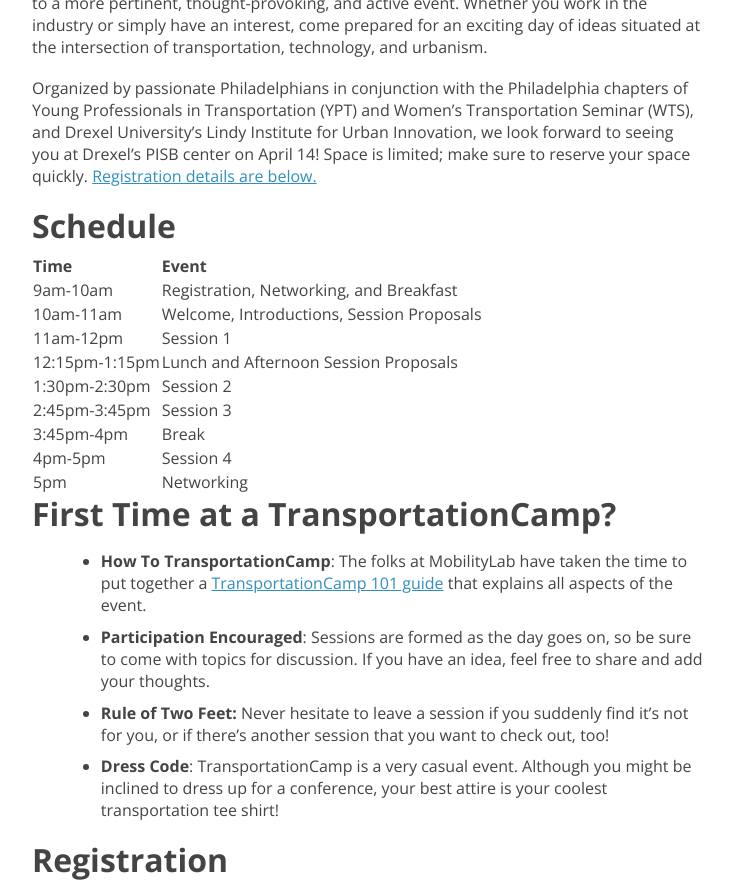
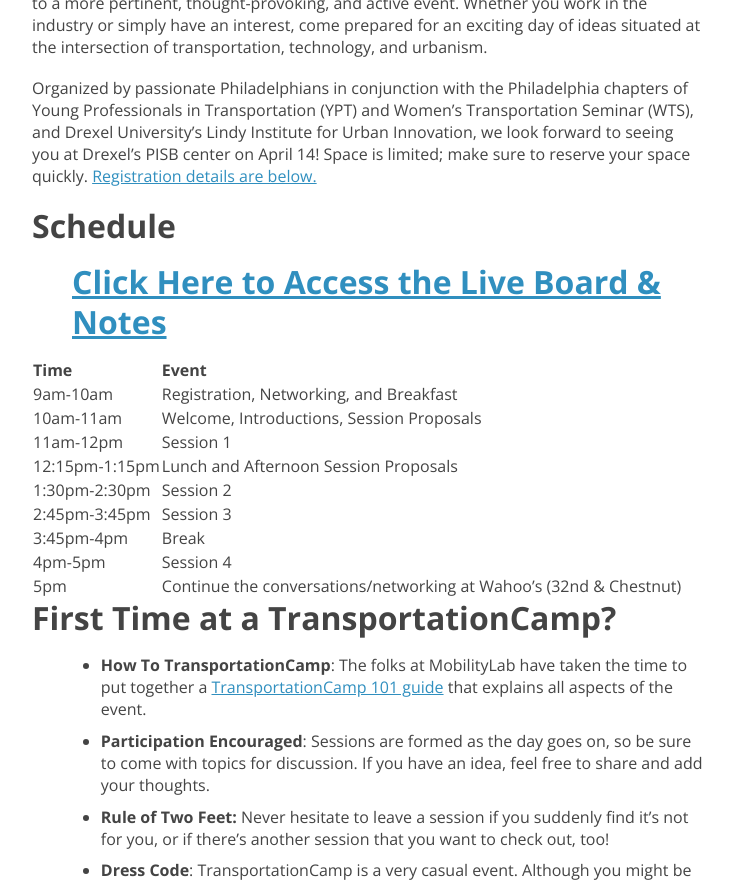
Before and after one commit to transpocamp/transportationcamp.org, a Jekyll site: the page built from events/phl2018/index.markdown, in a window 1280 px wide and 900 px high, scrolled down 431 px, cut to the strip 0-884 px from the top of the window. Shown: the whole strip, without its empty margins (272-1005 px from the left). Built offline with Jekyll 4.4.1, drawn with Linux system fonts in a browser that asks for light colours; nearby versions of some CDN libraries.

Commit message:
Added board and final details

```diff
--- a/events/phl2018/index.markdown
+++ b/events/phl2018/index.markdown
@@ -15,6 +15,8 @@
 
 ## Schedule
 
+> ## [Click Here to Access the Live Board & Notes](http://bit.ly/tcphl18board)
+
 | Time | Event |
 |------|------|
 | 9am-10am | Registration, Networking, and Breakfast |
@@ -25,7 +27,7 @@
 | 2:45pm-3:45pm | Session 3
 | 3:45pm-4pm | Break
 | 4pm-5pm | Session 4
-| 5pm | Networking
+| 5pm | Continue the conversations/networking at Wahoo's (32nd & Chestnut)
 
 ## First Time at a TransportationCamp?
 
```
Also changed, not shown: other parts of events/phl2018/index.markdown (+4 -0 lines).
